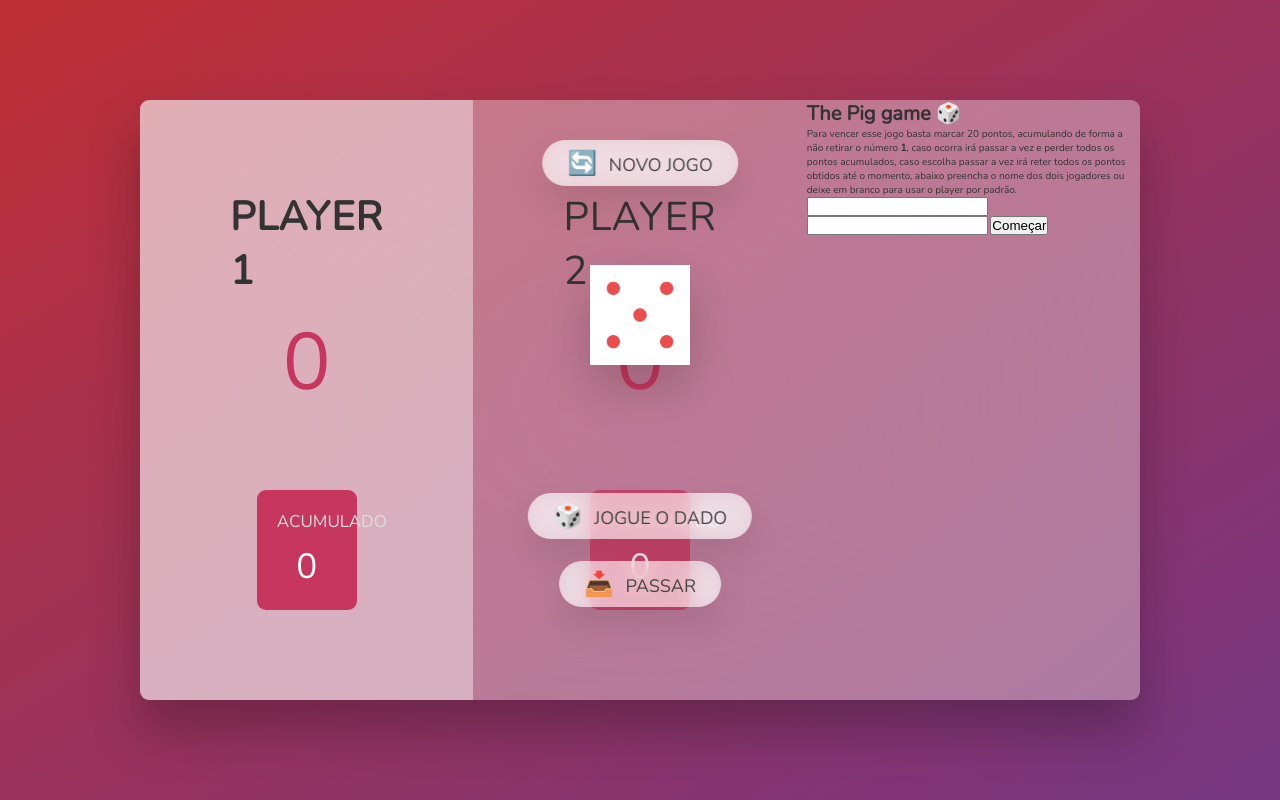
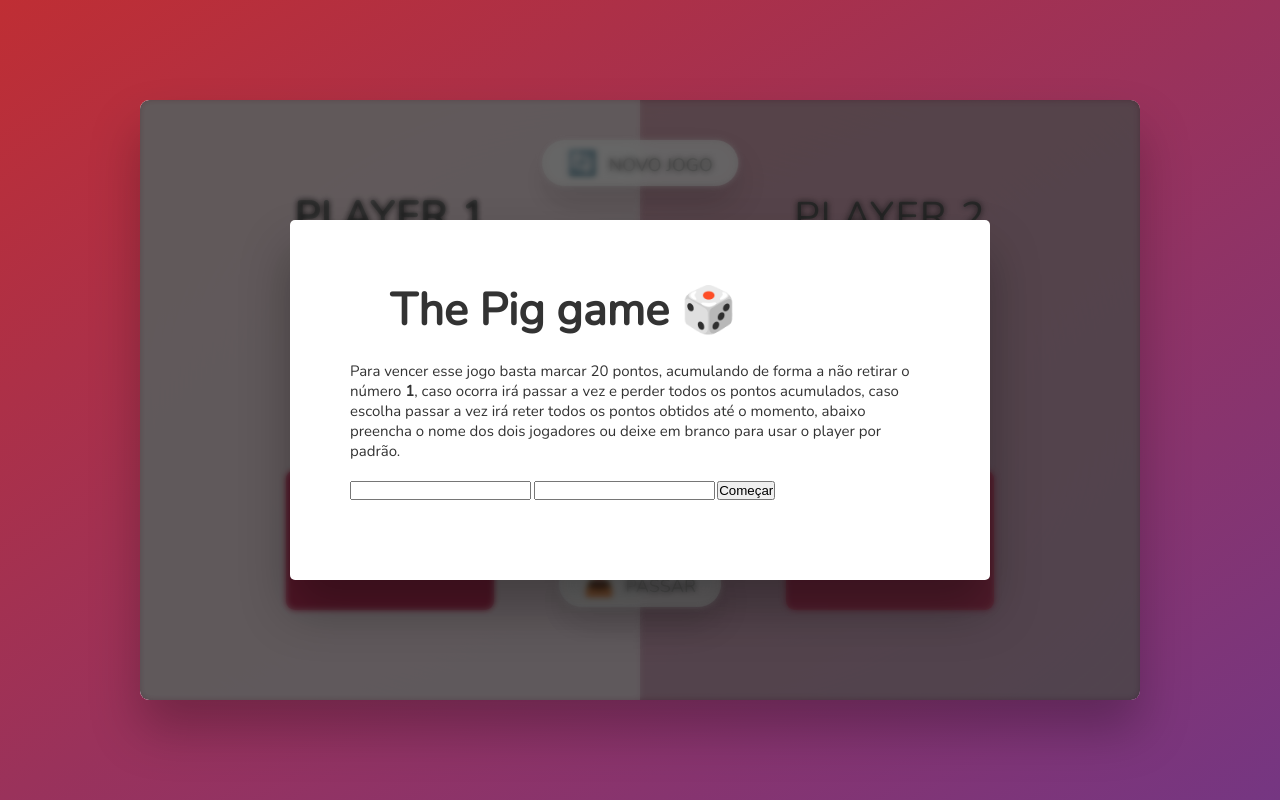
Before and after one commit to montehd93/Javascript, a plain HTML site: page Pig-Game/index.html in a window 1280 px wide. Drawn offline with nearby package versions, Linux system fonts and the light colour scheme.

Commit message:
Update style.css

```diff
--- a/Pig-Game/style.css
+++ b/Pig-Game/style.css
@@ -169,3 +169,60 @@ main {
 .hidden {
   display: none;
 }
+
+.show-modal {
+  font-size: 2rem;
+  font-weight: 600;
+  padding: 1.75rem 3.5rem;
+  margin: 5rem 2rem;
+  border: none;
+  background-color: #fff;
+  color: #444;
+  border-radius: 10rem;
+  cursor: pointer;
+}
+
+.close-modal {
+  position: absolute;
+  top: 1.2rem;
+  right: 2rem;
+  font-size: 5rem;
+  color: #333;
+  cursor: pointer;
+  border: none;
+  background: none;
+}
+.modal {
+  position: absolute;
+  top: 50%;
+  left: 50%;
+  transform: translate(-50%, -50%);
+  width: 70%;
+
+  background-color: white;
+  padding: 6rem;
+  border-radius: 5px;
+  box-shadow: 0 3rem 5rem rgba(0, 0, 0, 0.3);
+  z-index: 10;
+}
+
+.overlay {
+  position: absolute;
+  top: 0;
+  left: 0;
+  width: 100%;
+  height: 100%;
+  background-color: rgba(0, 0, 0, 0.6);
+  backdrop-filter: blur(3px);
+  z-index: 5;
+}
+h1 {
+  font-size: 4.5rem;
+  margin-bottom: 2rem;
+  margin-left: 4rem;
+}
+p {
+  font-size: 1.5rem;
+  box-sizing: border-box;
+  margin-bottom: 2rem;
+}
```
